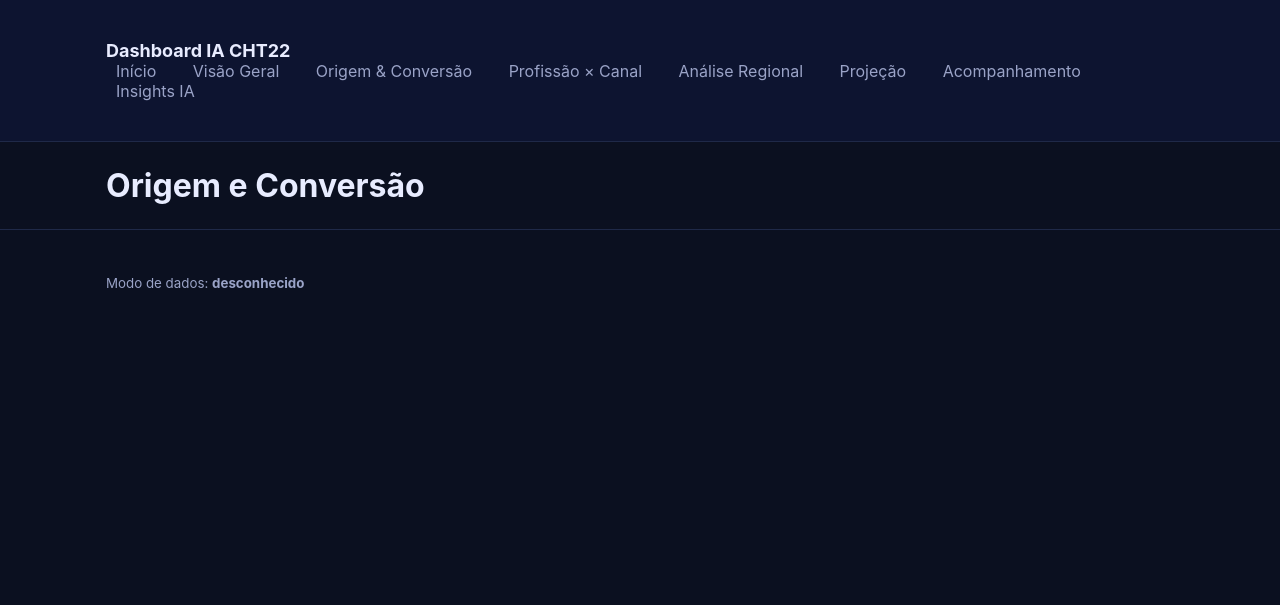
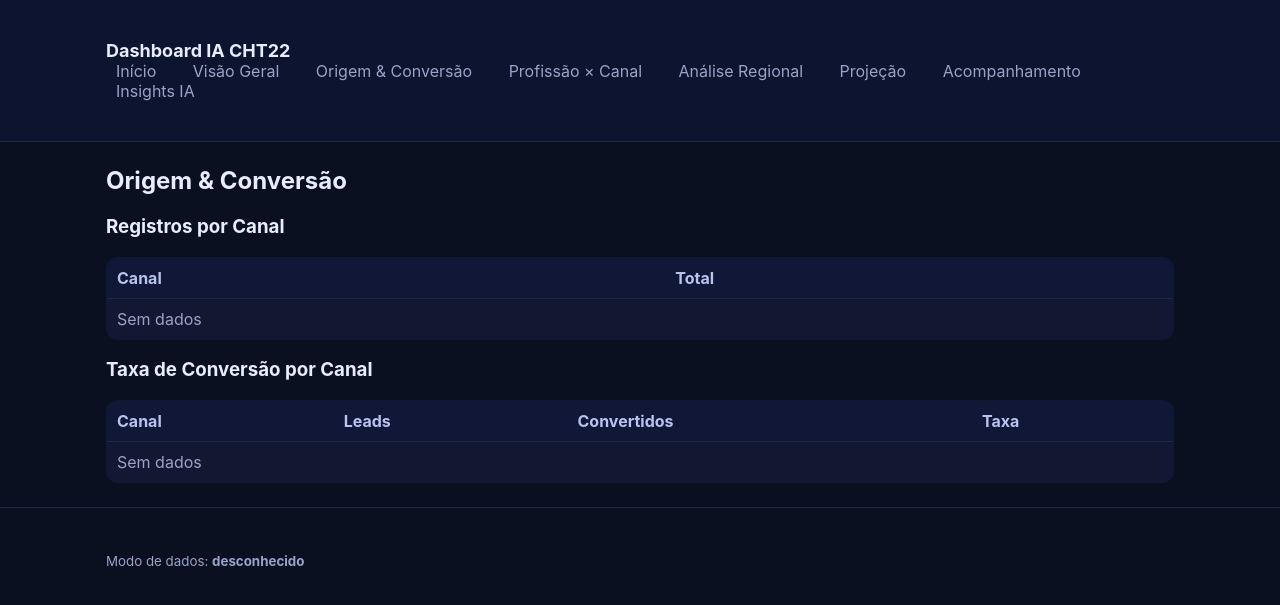
Before and after one commit to MacDowell354/dashboard-nandamac-ia, a Flask app: template templates/origem_conversao.html in a window 1280 px wide. Shown: the top 605 px of the page. Run offline with Flask 3, Linux system fonts and the light colour scheme; the template is opened without the code that fills it, so the values that code supplies are empty.

Commit message:
Update origem_conversao.html

```diff
--- a/templates/origem_conversao.html
+++ b/templates/origem_conversao.html
@@ -1 +1,45 @@
-{% extends 'base.html' %}{% block content %}<h1>Origem e Conversão</h1>{% endblock %}
+{% extends 'base.html' %}
+{% block content %}
+  <h2>Origem & Conversão</h2>
+
+  <div class="grid-2">
+    <section>
+      <h3>Registros por Canal</h3>
+      <table class="table">
+        <thead><tr><th>Canal</th><th>Total</th></tr></thead>
+        <tbody>
+          {% for r in por_canal %}
+          <tr>
+            <td>{{ r.canal or r.get('canal') }}</td>
+            <td class="num">{{ format_ptbr_int(r.total or r.get('total')) }}</td>
+          </tr>
+          {% else %}
+          <tr><td colspan="2" class="muted">Sem dados</td></tr>
+          {% endfor %}
+        </tbody>
+      </table>
+    </section>
+
+    <section>
+      <h3>Taxa de Conversão por Canal</h3>
+      <table class="table">
+        <thead><tr><th>Canal</th><th>Leads</th><th>Convertidos</th><th>Taxa</th></tr></thead>
+        <tbody>
+          {% for r in taxa %}
+          <tr>
+            <td>{{ r.canal or r.get('canal') }}</td>
+            <td class="num">{{ format_ptbr_int(r.leads or r.get('leads')) }}</td>
+            <td class="num">{{ format_ptbr_int(r.convertidos or r.get('convertidos')) }}</td>
+            <td class="num">
+              {% set t = r.taxa_conv or r.get('taxa_conv') %}
+              {% if t is not none %}{{ (t*100)|round(2) }}%{% else %}—{% endif %}
+            </td>
+          </tr>
+          {% else %}
+          <tr><td colspan="4" class="muted">Sem dados</td></tr>
+          {% endfor %}
+        </tbody>
+      </table>
+    </section>
+  </div>
+{% endblock %}
```
